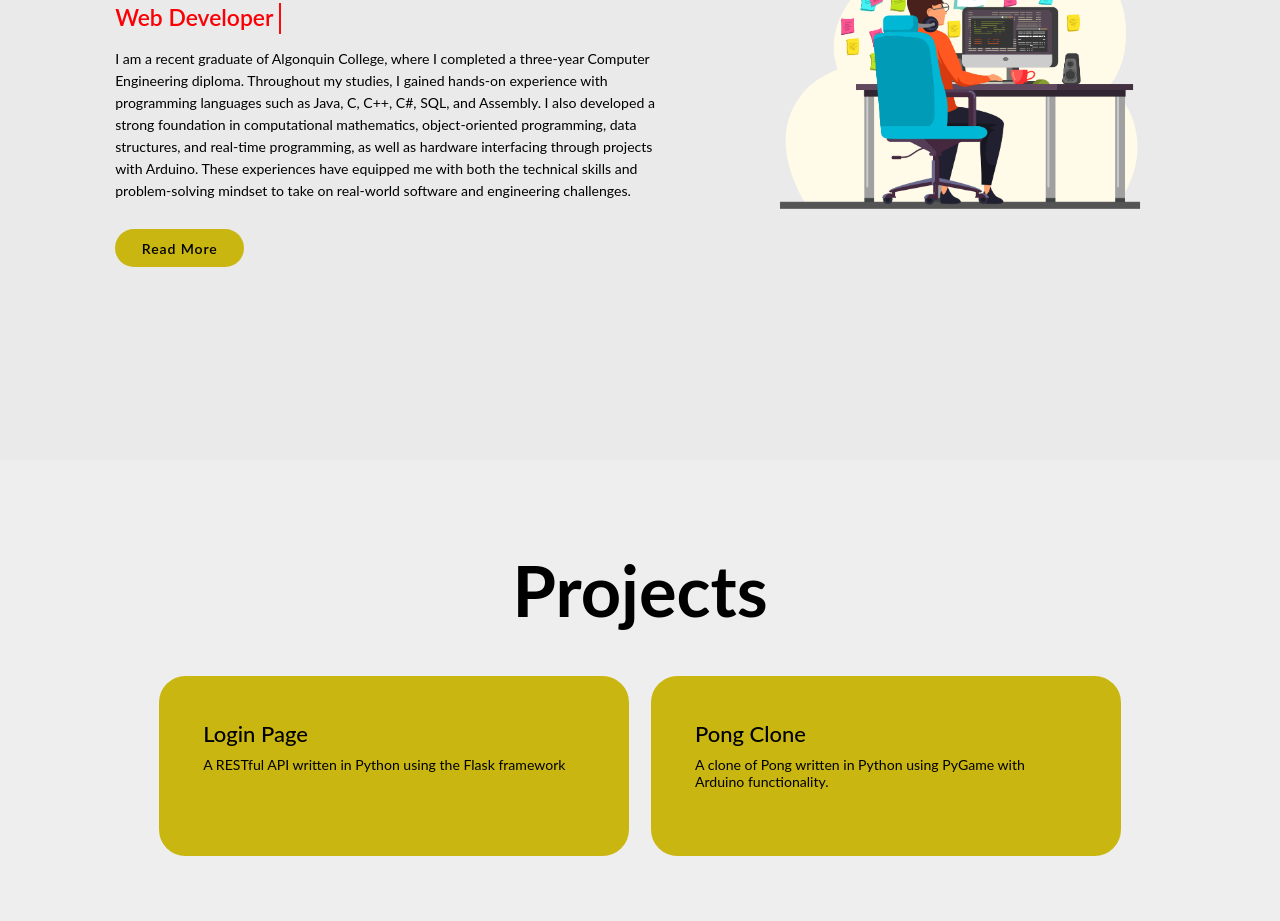
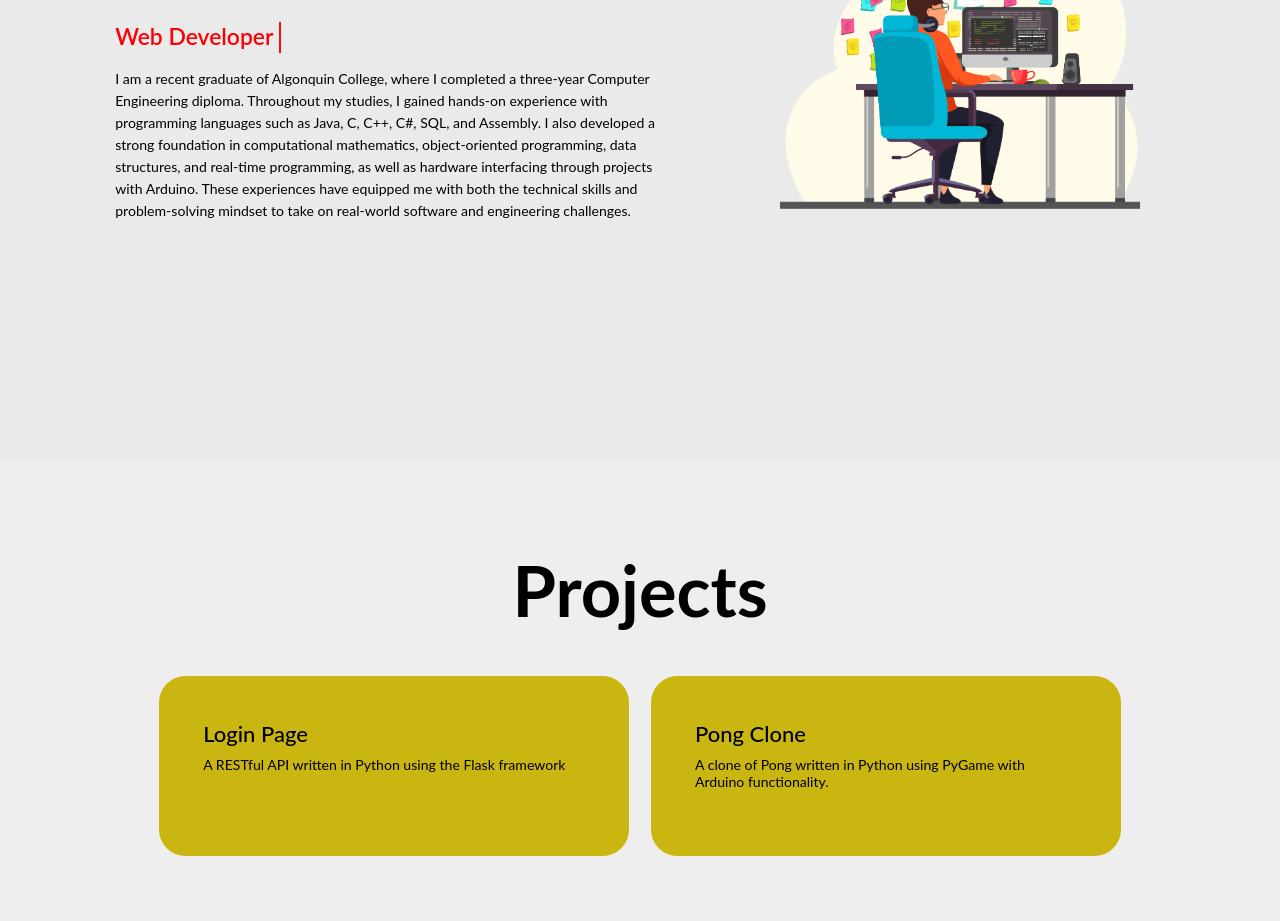
Before and after one commit to m-zurkiyeh/Portfolio, a plain HTML site: page index.html in a window 1280 px wide. Shown: the part 1193-2114 px from the top of the page. Drawn offline with nearby package versions, Linux system fonts and the light colour scheme.

Commit message:
about me button removed

```diff
--- a/index.html
+++ b/index.html
@@ -76,7 +76,7 @@
                     as well as hardware interfacing through projects with Arduino. These experiences have equipped me with both the technical skills and problem-solving mindset
                     to take on real-world software and engineering challenges.
                 </p>
-                <a href="" class="btn">Read More</a>
+
             </div>
             <div class="about-img">
                 <img src="assets/imgs/programmer.png" alt="">
```
